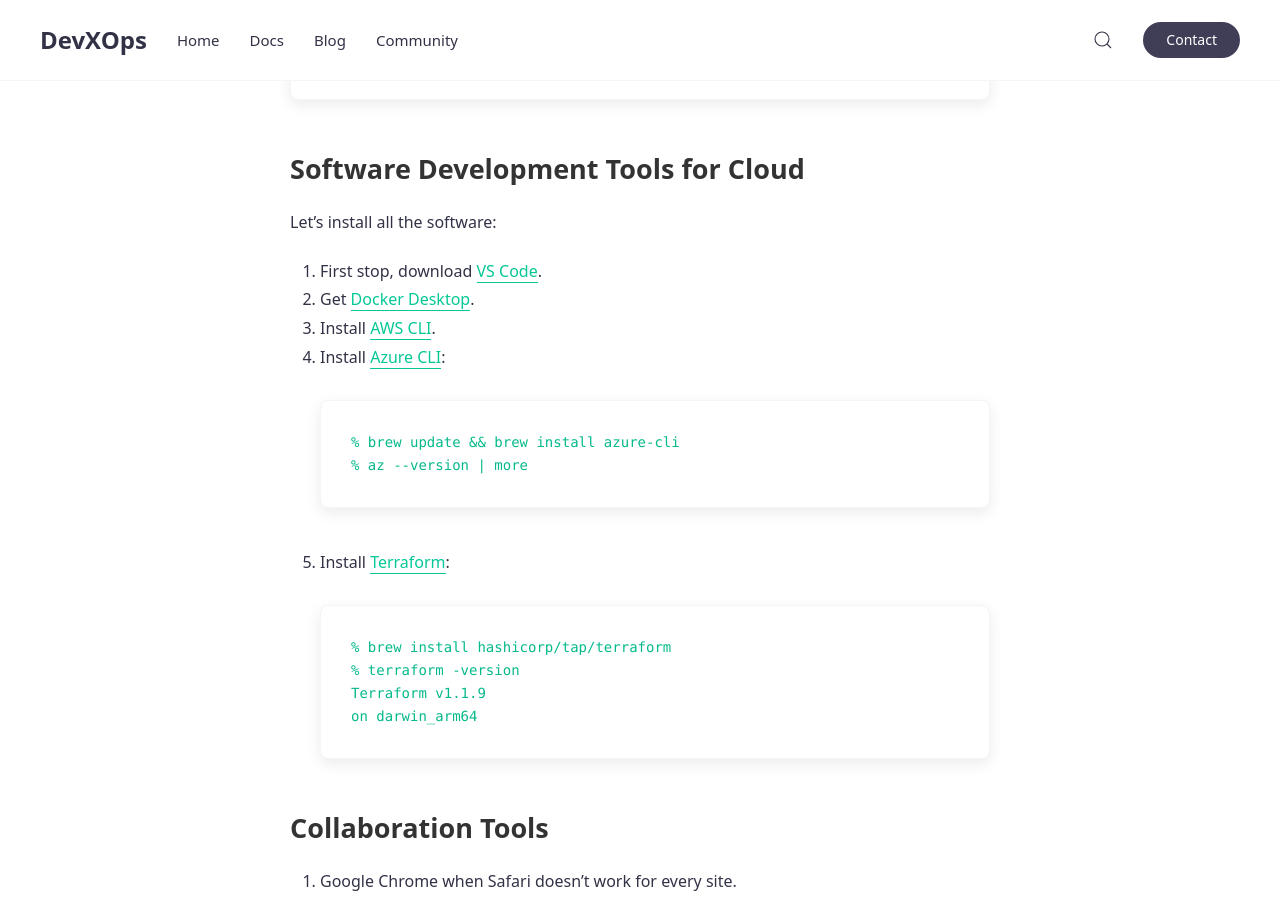
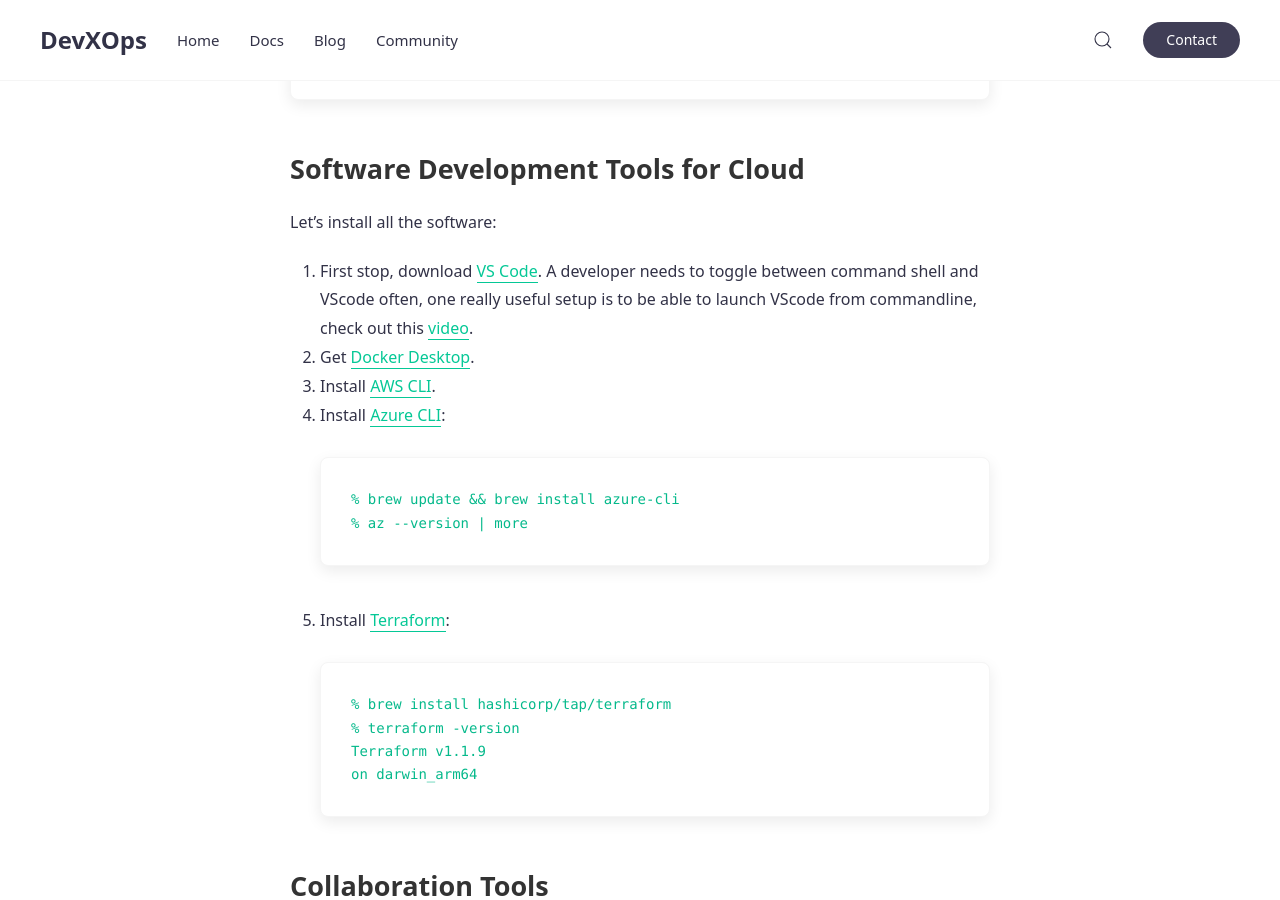
Before and after one commit to htxsg/htxsg.github.io, a Jekyll site: the page built from docs/_posts/2022-05-01-devmachine.md, in a window 1280 px wide and 900 px high, scrolled down 3759 px. Built offline with Jekyll 4.4.1, drawn with Linux system fonts in a browser that asks for light colours.

Commit message:
added devmachine content

```diff
--- a/docs/_posts/2022-05-01-devmachine.md
+++ b/docs/_posts/2022-05-01-devmachine.md
@@ -112,7 +112,7 @@
 
 ## Software Development Tools for Cloud
 Let's install all the software:
-1. First stop, download [VS Code](https://code.visualstudio.com/download).
+1. First stop, download [VS Code](https://code.visualstudio.com/download). A developer needs to toggle between command shell and VScode often, one really useful setup is to be able to launch VScode from commandline, check out this [video](https://youtu.be/iP5FKZXtDBs).
 2. Get [Docker Desktop](https://www.docker.com/get-started/).
 3. Install [AWS CLI](https://docs.aws.amazon.com/cli/latest/userguide/getting-started-install.html).
 4. Install [Azure CLI](https://docs.microsoft.com/en-us/cli/azure/install-azure-cli-macos):
```
